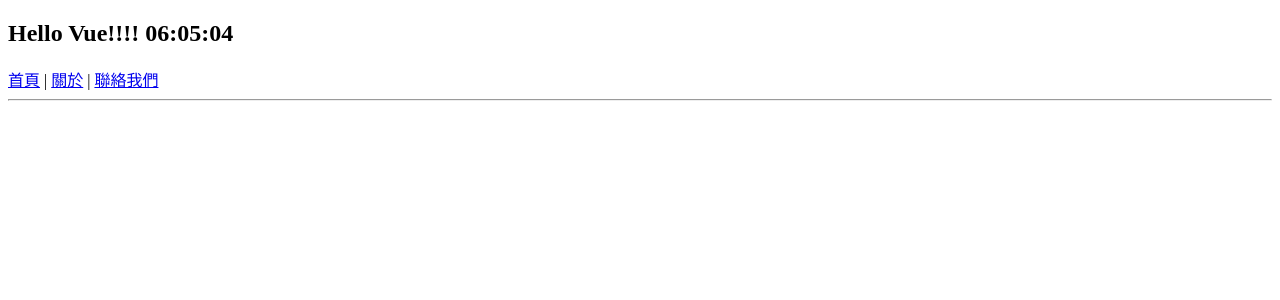
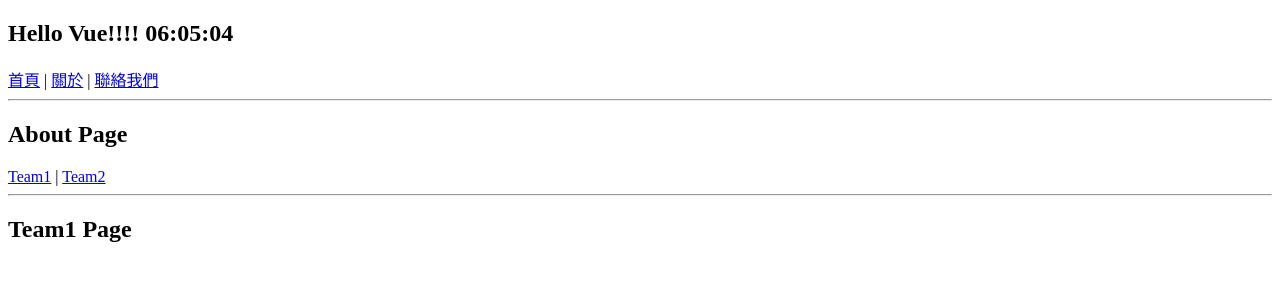
Before and after one commit to HsiaoHungWang/vue-mfee, a Vue app: page /about_seo/team1 in a window 1280 px wide. Shown: the top 300 px of the page. Built offline with nearby package versions, Linux system fonts and the light colour scheme.

Commit message:
子路由的使用

```diff
--- a/src/App.vue
+++ b/src/App.vue
@@ -43,6 +43,9 @@ watchEffect(()=>{
   <RouterView></RouterView>
 
 
+
+
+
  <!-- <FirstComponent></FirstComponent>
   <SecondComponent></SecondComponent>
   <ComputedDemo></ComputedDemo>
--- a/src/router.js
+++ b/src/router.js
@@ -2,6 +2,8 @@ import { createWebHistory, createRouter } from "vue-router"
 import HomeView from "./views/HomeView.vue"
 import AboutView from "./views/AboutView.vue"
 import ContactView from "./views/ContactView.vue"
+import Team1View from "./views/Team1View.vue"
+import Team2View from "./views/Team2View.vue"
 
 //路由設定
 const routes = [
@@ -17,7 +19,22 @@ const routes = [
    {
     path:'/about_seo',
     component:AboutView,
-    name:'about'
+    name:'about',
+    // redirect:'/about_seo/team2',
+    children:[
+      //http://localhost:5173/about_seo/team1
+      {
+        path:'team1',
+        component:Team1View,
+        name:'team1',
+      },
+      //http://localhost:5173/about_seo/team2
+      {
+        path:'team2',
+        component:Team2View,
+        name:'team2',
+      }
+    ]
    },
     //http://localhost:5173/contact
     {
--- a/src/views/AboutView.vue
+++ b/src/views/AboutView.vue
@@ -5,6 +5,10 @@
 <template>
   <div>
   <h2>About Page</h2>
+  <RouterLink :to="{name:'team1'}">Team1</RouterLink> |
+  <RouterLink :to="{name:'team2'}">Team2</RouterLink>
+  <hr />
+  <RouterView></RouterView>
   </div>
 </template>
 
--- /dev/null
+++ b/src/views/Team1View.vue
@@ -0,0 +1,13 @@
+<script setup>
+
+</script>
+
+<template>
+  <div>
+<h2>Team1 Page</h2>
+  </div>
+</template>
+
+<style lang="css" scoped>
+
+</style>
--- /dev/null
+++ b/src/views/Team2View.vue
@@ -0,0 +1,13 @@
+<script setup>
+
+</script>
+
+<template>
+  <div>
+    <h2>Team2 Page</h2>
+  </div>
+</template>
+
+<style lang="css" scoped>
+
+</style>
```
